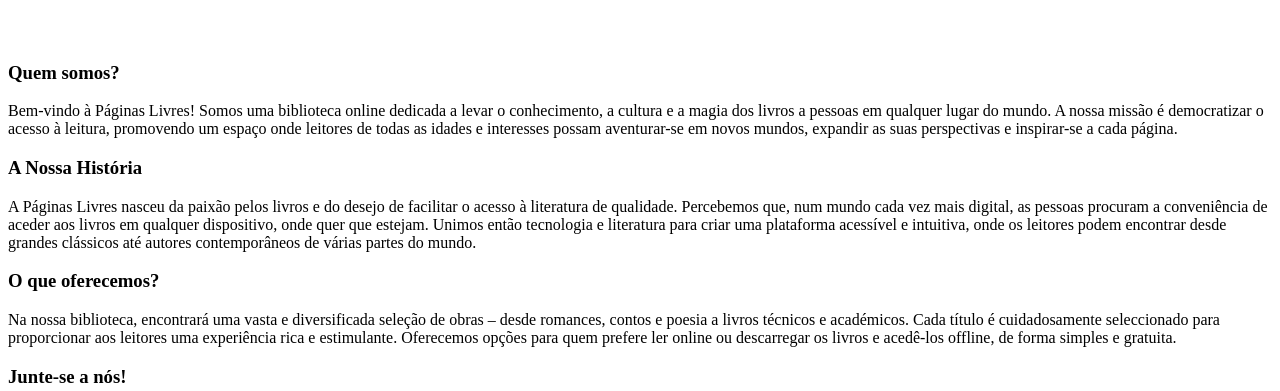
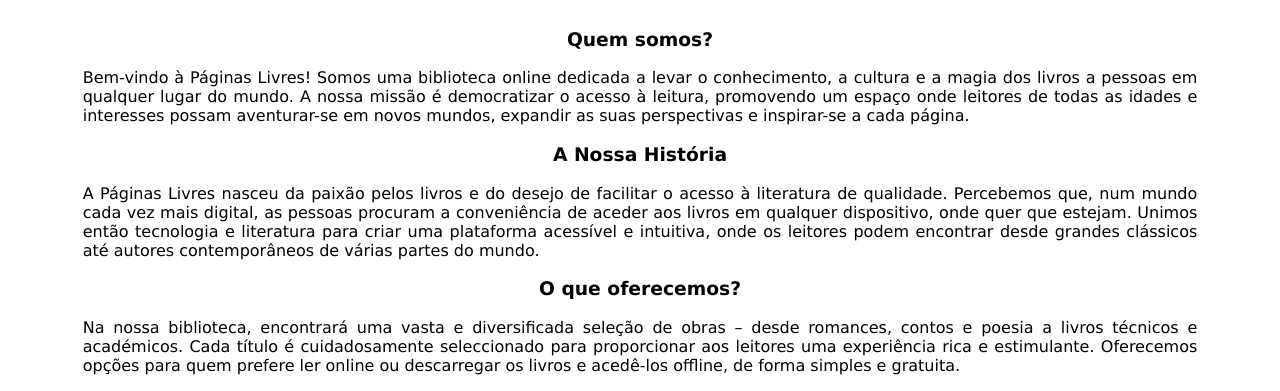
Before and after one commit to joaoliveira6704/tecnologias_web1, a plain HTML site: page miniprojeto/pages/aboutus.html in a window 1280 px wide. Shown: the part 197-588 px from the top of the page. Drawn offline with Linux system fonts and the light colour scheme; the site is published under a folder, as on GitHub Pages, so addresses that start at the root find nothing.

Commit message:
Verceltest2

```diff
--- a/miniprojeto/pages/aboutus.html
+++ b/miniprojeto/pages/aboutus.html
@@ -3,7 +3,7 @@
   <head>
     <meta charset="UTF-8" />
     <meta name="viewport" content="width=device-width, initial-scale=1.0" />
-    <link rel="stylesheet" href="/miniprojeto/css/style.css" />
+    <link rel="stylesheet" href="./css/style.css" />
     <title>Páginas Livres - Sobre</title>
   </head>
   <body>
```
Also changed, not shown: miniprojeto/pages/askbook.html (+1 -1 lines), miniprojeto/pages/books.html (+1 -1 lines), miniprojeto/pages/css/style.css (renamed from miniprojeto/css/style.css).
